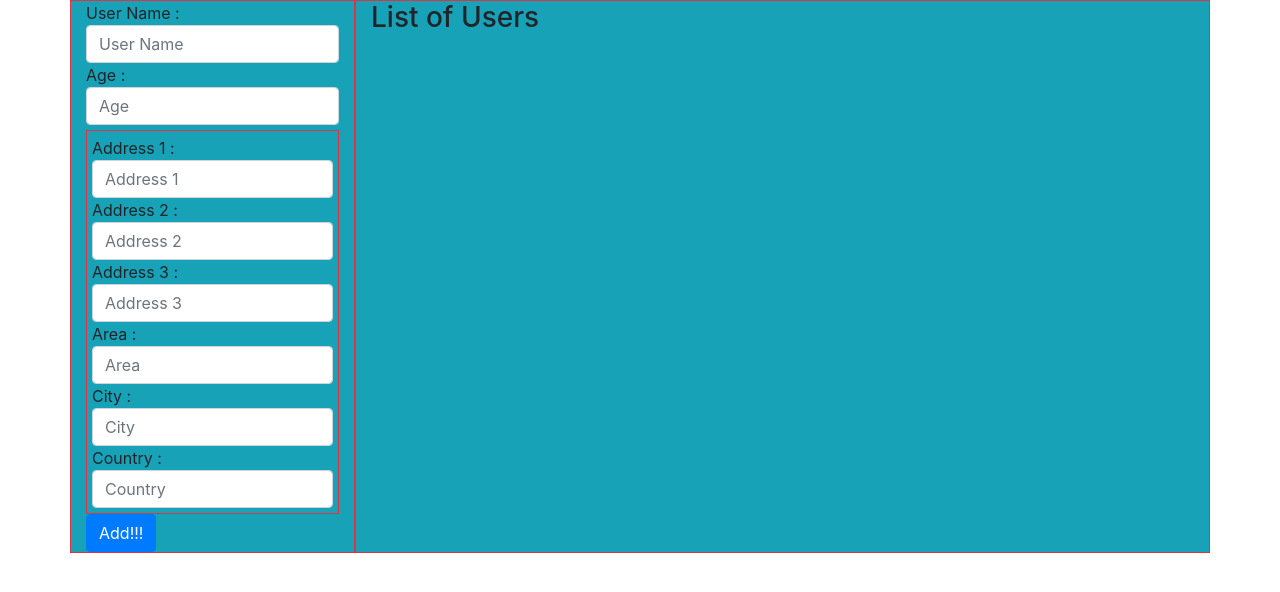
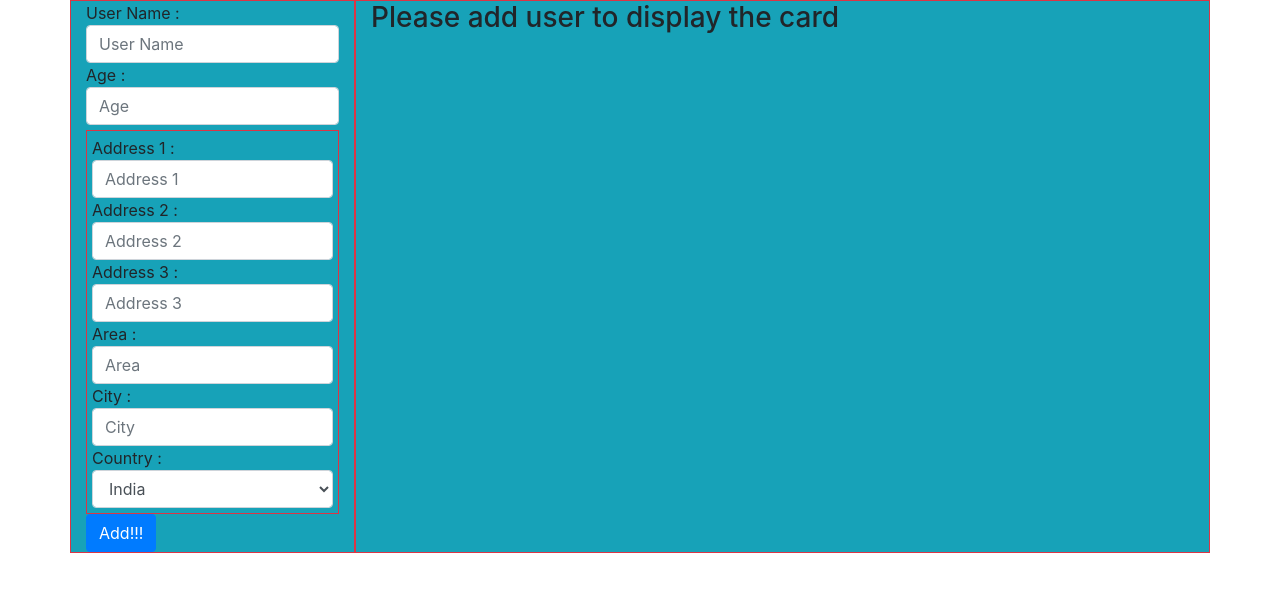
Before and after one commit to aruns1975/angular, an Angular app in the folder angular-app/: page / in a window 1280 px wide. Shown: the top 592 px of the page. Built offline with nearby package versions, Linux system fonts and the light colour scheme.

Commit message:
Adjusted the Country to combo box

```diff
--- a/angular-app/src/app/app.component.css
+++ b/angular-app/src/app/app.component.css
@@ -1,6 +1,10 @@
 .card, .card-header, .card-body{
     padding:1px;
     font-size: 15px;
+}
+
+.card-body:hover{
+    background:rgb(226, 226, 226);
 }
 
 label,.form-group{
@@ -26,4 +30,5 @@ label,.form-group{
 .close:hover{
     background:red;
     color:white;
+    border-radius:50%
 }
--- a/angular-app/src/app/app.component.html
+++ b/angular-app/src/app/app.component.html
@@ -33,19 +33,22 @@
           </div>
           <div class="form-group">
               <label for="country">Country :</label>
-              <input id="country" [value]="user.address.country" placeholder="Country" (input)="user.address.country=$event.target.value"  class="form-control">
+              <select id="country" name="country" ngModel (change)="user.address.country=$event.target.value" class="form-control">
+                <option *ngFor="let country of countries;let i=index" [value]="country">{{country}}</option>
+              </select>
+
           </div>
         </div>
         <button class="btn btn-primary">Add!!!</button>
       </form>
     </div>
     <div class="col-9  border border-danger">
-      <div>
+      <div *ngIf="users.length > 0 ; else alternateDiv">
         <h3>List of Users</h3>
         <div class="container">
           <div class="row">
             <div class="card border border-secondary" *ngFor="let user of users,let i=index">
-                <div class="card-header text-uppercase" >
+                <div class="card-header text-uppercase font-weight-bold font-italic" >
                     {{user.userName}} <div class="close" (click)="deleteCard(i)"> X</div>
                 </div>
                 <div class="card-body">
@@ -55,12 +58,16 @@
                   <div>{{user.address.area}}</div>
                   <div>{{user.address.city}}</div>
                   <div>{{user.address.country}}</div>
-
                 </div>
             </div>
           </div>
         </div>
       </div>
+      <ng-template #alternateDiv>
+        <div>
+          <h3>Please add user to display the card</h3>
+        </div>
+      </ng-template>
     </div>
   </div>
 </div>
--- a/angular-app/src/app/app.component.ts
+++ b/angular-app/src/app/app.component.ts
@@ -8,6 +8,19 @@ import { Component } from '@angular/core';
 export class AppComponent {
   user:User=new User();
   users:User[]=[];
+  countries:String[]=[];
+
+  constructor(){
+    this.countries.push('India');
+    this.countries.push('United States of America');
+    this.countries.push('Australia');
+    this.countries.push('Cannada');
+    this.countries.push('Germany');
+    this.countries.push('Italy');
+    this.countries.push('Russia');
+    this.countries.push('The Netherlands');
+    this.countries.push('Belgium');
+  }
 
   onSubmit(event:Event){
     event.preventDefault();
@@ -32,5 +45,5 @@ class Address{
   add3:String='';
   area:String='';
   city:String='';
-  country:String='';
+  country:String='India';
 }
```
Lines whose indentation alone changed are shown as unchanged.
